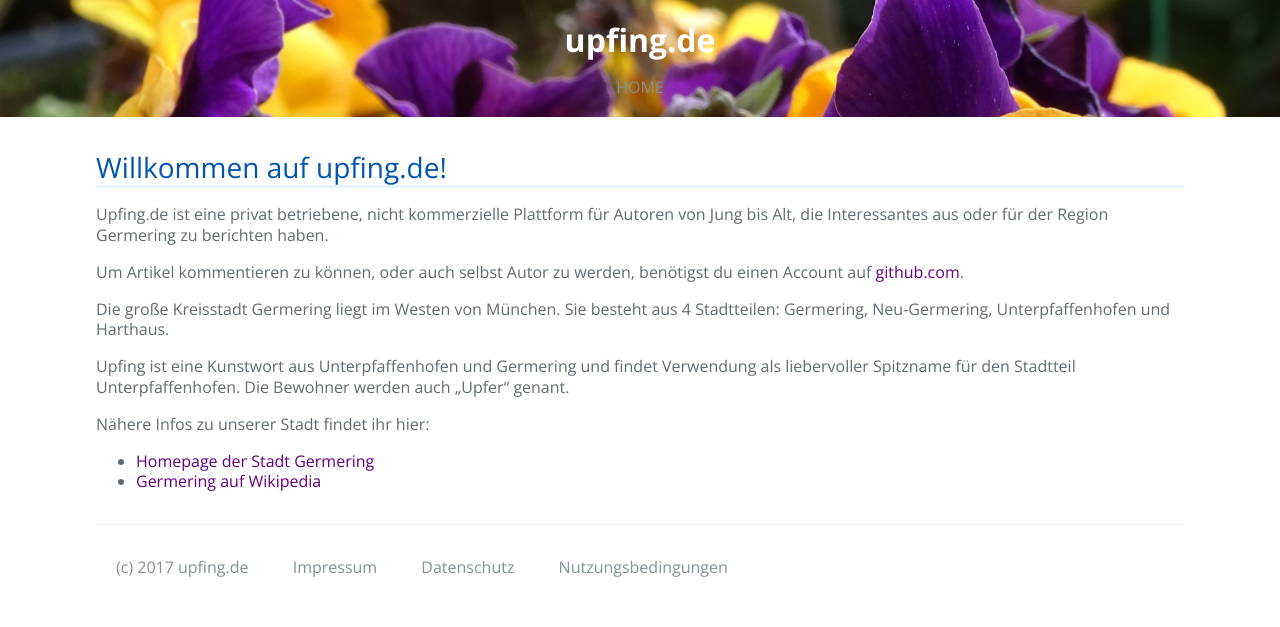
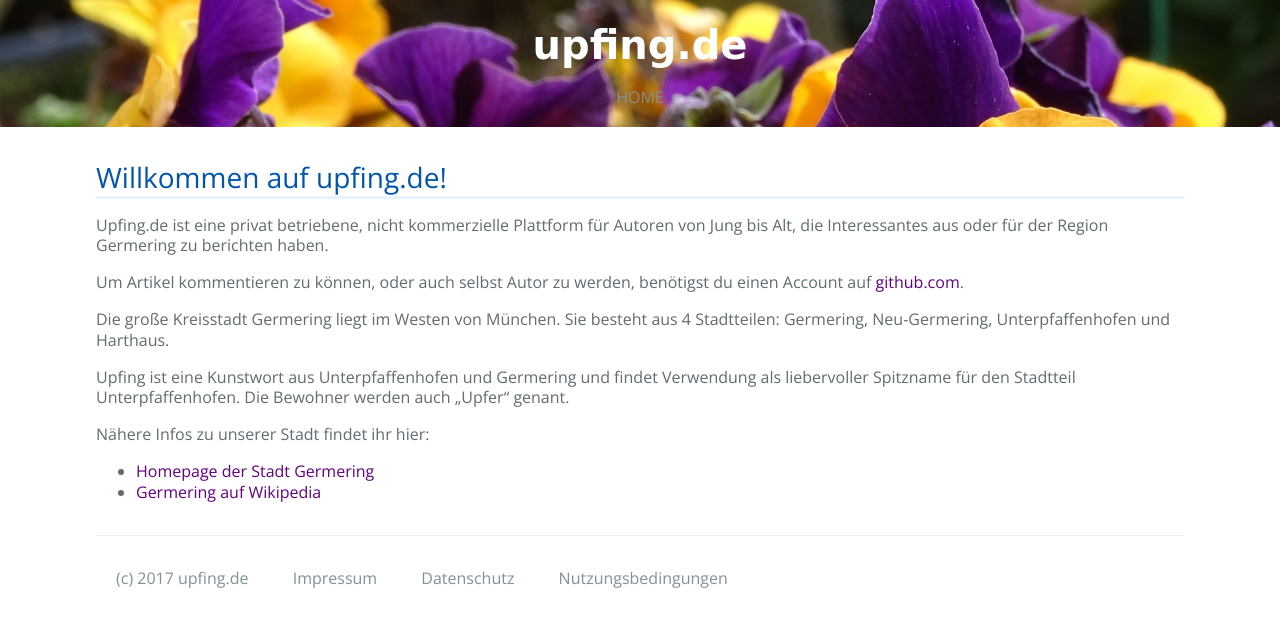
Before and after one commit to croedel/upfing, a Jekyll site: the page built from README.md, in a window 1280 px wide. Shown: the top 627 px of the page. Built offline with Jekyll 4.4.1, drawn with Linux system fonts in a browser that asks for light colours; our own code applies the rules of GitHub Pages for plain Markdown files; the repository's description, which GitHub fills in, is left out.

Commit message:
Update style.scss

```diff
--- a/assets/css/style.scss
+++ b/assets/css/style.scss
@@ -274,10 +274,10 @@ a:hover { text-decoration: underline; }
 @media screen and (min-width: 42em) and (max-width: 64em) { .page-header { padding: 1.1rem 1rem; } }
 @media screen and (max-width: 42em) { .page-header { padding: 1rem 1rem; } }
 
-.project-name { margin-top: 0; margin-bottom: 0.1rem; }
-@media screen and (min-width: 64em) { .project-name { font-size: 2rem; } }
-@media screen and (min-width: 42em) and (max-width: 64em) { .project-name { font-size: 1.75rem; } }
-@media screen and (max-width: 42em) { .project-name { font-size: 1.5rem; } }
+.project-name { margin-top: 0; margin-bottom: 0.1rem; font-family: "Comic Sans MS", cursive, sans-serif; }
+@media screen and (min-width: 64em) { .project-name { font-size: 2.5rem; } }
+@media screen and (min-width: 42em) and (max-width: 64em) { .project-name { font-size: 2rem; } }
+@media screen and (max-width: 42em) { .project-name { font-size: 1.75rem; } }
 
 .project-tagline { margin-bottom: 1rem; font-weight: normal; opacity: 0.7; }
 @media screen and (min-width: 64em) { .project-tagline { font-size: 1.2rem; } }
```
